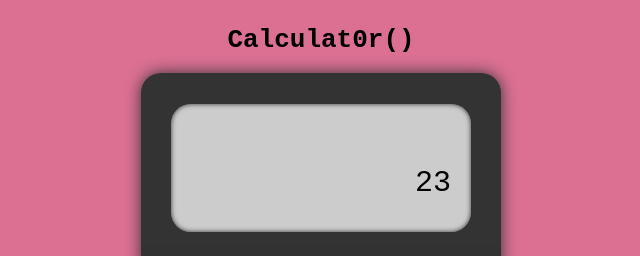
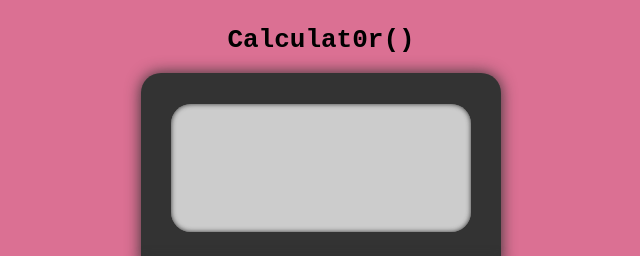
Before and after one commit to benjaAguilar/calculat0r, a plain HTML site: page index.html in a window 1280 px wide. Shown: the top 256 px of the page, 319-959 px from the left. Drawn offline with Linux system fonts and the light colour scheme.

Commit message:
deleted result section on display
now its no longer needed

```diff
--- a/css/styles.css
+++ b/css/styles.css
@@ -47,13 +47,8 @@ button:hover{
     box-shadow: inset 0px 0px 5px #333;
 }
 
-.result,
 .user-numbers{
     margin-right: 20px;
-}
-
-.result{
-margin-top: 30px;
 }
 
 .btns-section{
--- a/index.html
+++ b/index.html
@@ -12,9 +12,6 @@
     <div class="display">
         <div class="display-number">
             <div class="user-numbers"></div>
-            <div class="result">
-                23
-            </div>
         </div>
     </div>
     <div class="btns-section">
```
